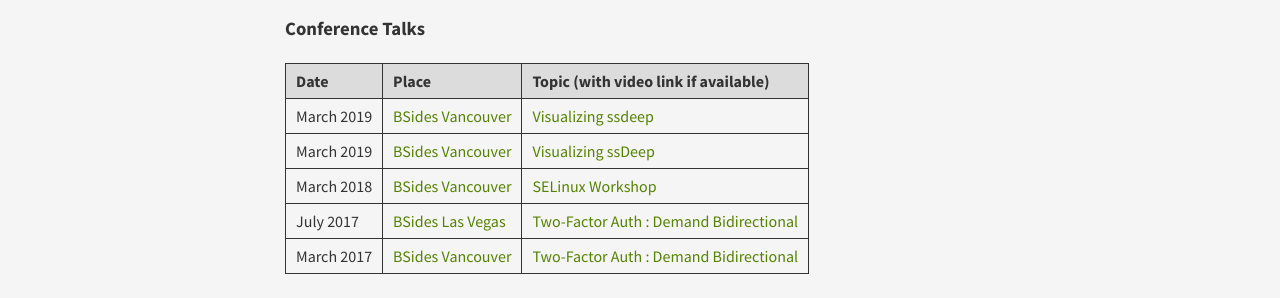
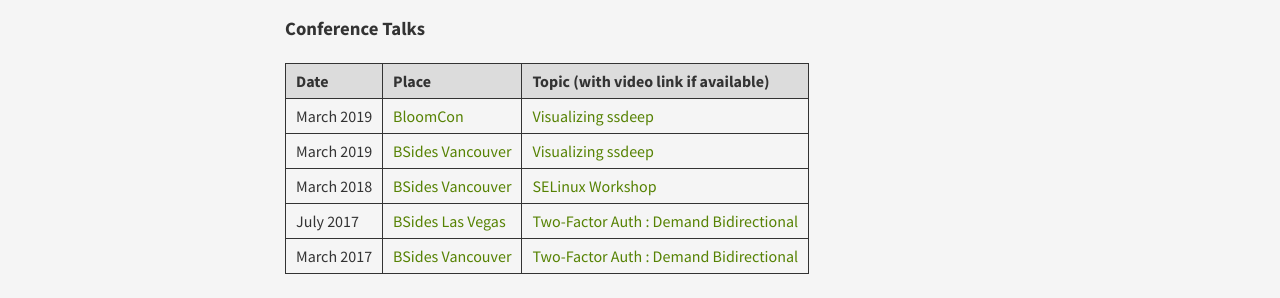
Before and after one commit to joekir/joekir.github.io, a Jekyll site: the page built from projects/index.md, in a window 1280 px wide. Shown: the part 164-462 px from the top of the page. Built offline with Jekyll 4.4.1, drawn with Linux system fonts in a browser that asks for light colours.

Commit message:
Fix link issues on project page

```diff
--- a/projects/index.md
+++ b/projects/index.md
@@ -7,8 +7,8 @@ title: Projects
 
 | Date          | Place					| Topic (with video link if available) |
 | :-------------|:------------- |:-----|
-| March 2019|[BSides Vancouver](https://www.bsidesvancouver.com/joe-kirwin){:target="_blank"}|[Visualizing ssdeep](https://bupmediasite.passhe.edu/Mediasite/Showcase/bloomcon/Presentation/f99fd7156b7041e9870394a6c54193fd1d){:target="_blank"}|
-| March 2019|[BSides Vancouver](https://www.bsidesvancouver.com/joe-kirwin){:target="_blank"}|[Visualizing ssDeep](https://github.com/joekir/ssdeepviz){:target="_blank"}|
+| March 2019|[BloomCon](https://intranet.bloomu.edu/bloomcon){:target="_blank"}|[Visualizing ssdeep](https://bupmediasite.passhe.edu/Mediasite/Showcase/bloomcon/Presentation/f99fd7156b7041e9870394a6c54193fd1d){:target="_blank"}|
+| March 2019|[BSides Vancouver](https://www.bsidesvancouver.com/joe-kirwin){:target="_blank"}|[Visualizing ssdeep](https://github.com/joekir/ssdeepviz){:target="_blank"}|
 | March 2018|[BSides Vancouver](https://www.bsidesvancouver.com/joe-kirwin){:target="_blank"}|[SELinux Workshop](https://github.com/joekir/selinux-workshop){:target="_blank"}|
 |July 2017|[BSides Las Vegas](https://bsideslv2017.sched.com/event/BNGU){:target="_blank"}|[Two-Factor Auth : Demand Bidirectional](https://www.youtube.com/watch?v=J9Pd2JbYE44){:target="_blank"}|
 |March 2017 | [BSides Vancouver](https://bsidesvancouver.com/speaker/speaker-3-day-1-track-2/){:target="_blank"}| [Two-Factor Auth : Demand Bidirectional](https://www.youtube.com/watch?v=aNW4CHfvYTs){:target="_blank"}|
```
